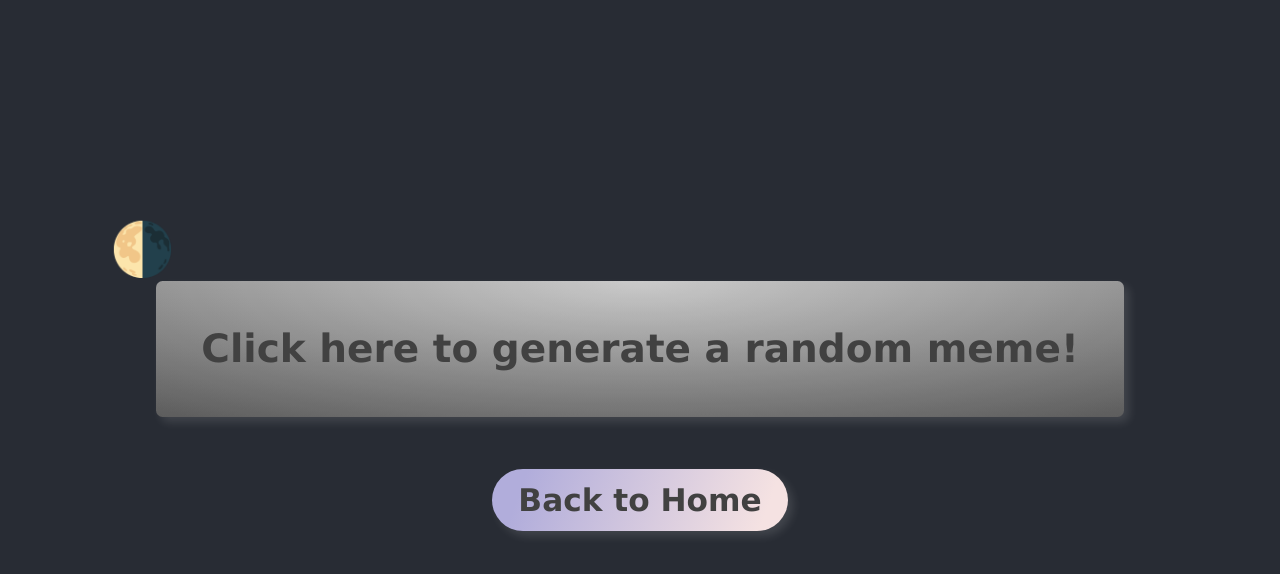
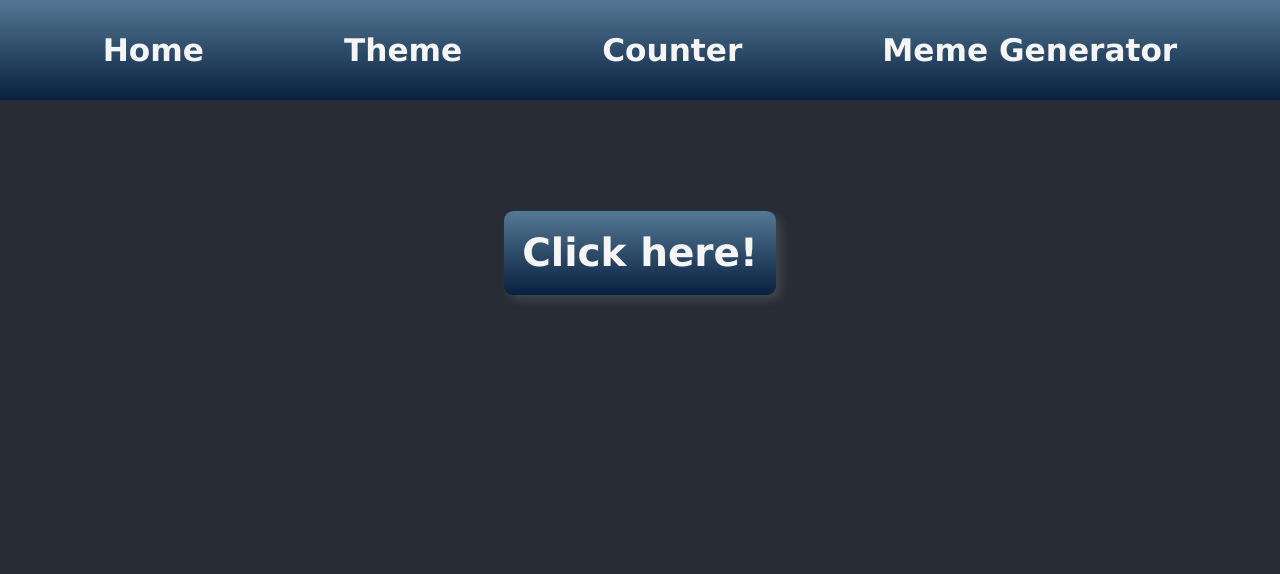
Before and after one commit to Jacquiiii/RandomActions, a React (Create React App) app: page /Meme in a window 1280 px wide. Shown: the top 574 px of the page. Built offline with nearby package versions, Linux system fonts and the light colour scheme.

Commit message:
arrange app structure and styling

```diff
--- a/src/components/App.jsx
+++ b/src/components/App.jsx
@@ -12,36 +12,19 @@ import './styles.css'
 import Home from './Home'
 import Counter from './Counter'
 import Meme from './Meme'
-import Mood from './Mood'
-
-// Styled Components
-import styled from 'styled-components'
-
-const ThemeButton = styled.button`
-  background-color: transparent;
-  border: none;
-  font-size: 2em;
-  cursor: pointer;
-  align-self: flex-start;
-  margin-left: 2em;
-`
+// import Mood from './Mood'
 
 function App() {
-  const { theme, setTheme } = useContext(ThemeContext)
-
-  const handleThemeChange = () => {
-    setTheme(theme === "light" ? "dark" : "light");
-  }
+  const { theme } = useContext(ThemeContext)
 
   return (
     <div className={`App-${theme}`}>
-      <ThemeButton onClick={handleThemeChange}>🌗</ThemeButton>
       <BrowserRouter>
         <Routes>
           <Route exact path="/" element={<Home />} />
           <Route exact path="/Counter" element={<Counter />} />
           <Route exact path="/Meme" element={<Meme />} />
-          <Route exact path="/Mood" element={<Mood />} />
+          {/* <Route exact path="/Mood" element={<Mood />} /> */}
         </Routes>
       </BrowserRouter>
     </div>
--- a/src/components/Counter.jsx
+++ b/src/components/Counter.jsx
@@ -1,14 +1,26 @@
+// External imports
 import React, { useState } from "react"
-import { Link } from "react-router-dom"
 import styled from 'styled-components'
-import { boxShadow, font } from '../helpers/constants'
+
+// Components
+import Nav from "./Nav"
+
+// Styles
+import { boxShadow, font } from '../constants'
 
 // Styled components
+const CounterContainer = styled.div`
+  display: flex;
+  flex-direction: column;
+  align-items: center;
+`
+
 const CounterButtonContainer = styled.div`
   display: flex;
   align-items: center;
   justify-content: space-around;
-  background: linear-gradient(to bottom, rgba(255,255,255,0.15) 0%, rgba(0,0,0,0.15) 100%), radial-gradient(at top center, rgba(255,255,255,0.40) 0%, rgba(0,0,0,0.40) 120%) #989898;
+  margin-top: 6em;
+  background: linear-gradient(to top, #09203f 0%, #537895 100%);
   border-radius: 0.25em;
   box-shadow: ${boxShadow};
   width: 50vw;
@@ -35,24 +47,6 @@ const CounterButtonContainer = styled.div`
   }
 `
 
-const BackButton = styled.button`
-  padding: 0.5em 1em;
-  margin: 2em;
-  border-radius: 1.5em;
-  border: none;
-  font-size: 1em;
-  cursor: pointer;
-  box-shadow: ${boxShadow};
-  font-family: ${font};
-  background: linear-gradient(109.6deg, rgb(177, 173, 219) 11.2%, rgb(245, 226, 226) 91.1%);
-  &:hover {
-    background: radial-gradient(circle at 10% 20%, rgb(254, 255, 165) 0%, rgb(255, 232, 182) 90%);
-  }
-  .link {
-    color: #414141;
-  }
-`
-
 const Counter = () => {
   const [count, setCount] = useState(0)
 
@@ -65,16 +59,14 @@ const Counter = () => {
   }
 
   return (
-    <>
+    <CounterContainer>
+      <Nav />
       <CounterButtonContainer data-testid="counter-component">
         <button onClick={handleDecrease}>–</button>
         <p>{count}</p>
         <button onClick={handleIncrease}>+</button>
       </CounterButtonContainer>
-      <BackButton>
-        <Link className="link" to="/" >Back to Home</Link>
-      </BackButton>
-    </>
+    </CounterContainer>
   )
 }
 
--- a/src/components/Home.jsx
+++ b/src/components/Home.jsx
@@ -1,48 +1,30 @@
+// External imports
 import React from "react"
-import { Link } from "react-router-dom"
 import styled from 'styled-components'
-import { boxShadow, font } from '../helpers/constants'
 
-// Styled components
-const NavigationButtonsContainer = styled.div`
+// Components
+import Nav from "./Nav"
+
+const HomeContainer = styled.div`
+  width: 100%;
   display: flex;
   flex-direction: column;
-  flex-wrap: wrap;
   align-items: center;
-  justify-content: space-around;
-  font-family: ${font};
-  border-radius: 0.25em;
-  padding: 0 1em;
-  font-family: ${font};
-  button {
-    padding: 1em;
-    margin: 1em;
-    font-size: 1em;
-    border-radius: 0.25em;
-    border: none;
-    cursor: pointer;
-    box-shadow: ${boxShadow};
-    font-family: ${font};
-    background: linear-gradient(to bottom, rgba(255,255,255,0.15) 0%, rgba(0,0,0,0.15) 100%), radial-gradient(at top center, rgba(255,255,255,0.40) 0%, rgba(0,0,0,0.40) 120%) #989898;
-    &:hover {
-      background: linear-gradient(109.6deg, rgb(17, 151, 147) 11.2%, rgb(154, 214, 212) 55.4%, rgb(255, 233, 171) 100.2%);
-    };
+  justify-content: center;
+  img {
+    margin-top: 1em;
+    border-radius: 50%;
+    height: 80vh;
+    width: auto;
   }
 `
 
 const Home = () => {
   return (
-    <NavigationButtonsContainer>
-      <button>
-        <Link className="link" to="/Counter" >Click here to see a counter</Link>
-      </button>
-      <button>
-        <Link className="link" to="/Meme" >Click here to generate a meme</Link>
-      </button>
-      {/* <button>
-        <Link className="link" to="/Mood" >Click here to select your mood</Link>
-      </button> */}
-    </NavigationButtonsContainer>
+    <HomeContainer>
+      <Nav></Nav>
+      <img src="https://www.sciencenews.org/wp-content/uploads/2021/02/022421_mt_number-generator_feat-1030x580.jpg"/>
+    </HomeContainer>
   )
 }
 
--- a/src/components/Meme.jsx
+++ b/src/components/Meme.jsx
@@ -1,49 +1,36 @@
+// External imports
 import React, { useState } from "react"
-import { Link } from "react-router-dom"
 import axios from 'axios'
 import styled from 'styled-components'
-import { boxShadow, font } from '../helpers/constants'
 
 // Componenents
 import MemeImageContainer from './MemeImageContainer'
+import Nav from "./Nav"
+
+// Styles
+import { boxShadow, font } from '../constants'
 
 // Styled components
 const MemeContainer = styled.div`
-  background: linear-gradient(to bottom, rgba(255,255,255,0.15) 0%, rgba(0,0,0,0.15) 100%), radial-gradient(at top center, rgba(255,255,255,0.40) 0%, rgba(0,0,0,0.40) 120%) #989898;
   padding: 0.25em;
-  border-radius: 0.25em;
-  box-shadow: ${boxShadow};
+  margin-top: 4em;
+  display: flex;
+  flex-direction: column;
+  align-items: center;
 `
 
 const MemeButton = styled.div`
-  margin: 1em;
   font-size: 1.5em;
   font-weight: bold;
   border: none;
   cursor: pointer;
   font-family: ${font};
-  color: #414141;
-  &:hover {
-    color: purple;
-  };
-`
-
-const BackButton = styled.button`
-  padding: 0.5em 1em;
-  margin: 2em;
-  border-radius: 1.5em;
-  border: none;
-  font-size: 1em;
-  cursor: pointer;
+  color: whitesmoke;
+  width: 20%;
+  padding: 0.5em 0.25em;
+  border-radius: 0.25em;
+  background: linear-gradient(to top, #09203f 0%, #537895 100%);
   box-shadow: ${boxShadow};
-  font-family: ${font};
-  background: linear-gradient(109.6deg, rgb(177, 173, 219) 11.2%, rgb(245, 226, 226) 91.1%);
-  &:hover {
-    background: radial-gradient(circle at 10% 20%, rgb(254, 255, 165) 0%, rgb(255, 232, 182) 90%);
-  }
-  .link {
-    color: #414141;
-  }
 `
 
 const Meme = () => {
@@ -61,15 +48,11 @@ const Meme = () => {
 
   return (
     <>
+      <Nav />
       <MemeContainer>
-        <MemeButton onClick={ generateMeme }>Click here to generate a random meme!</MemeButton>
-        { meme !== '' &&
-          <MemeImageContainer memeImg={meme}/>
-        }
+        <MemeButton onClick={ generateMeme }>Click here!</MemeButton>
+        { meme !== '' && <MemeImageContainer memeImg={meme}/> }
       </MemeContainer>
-      <BackButton>
-        <Link className="link" to="/" >Back to Home</Link>
-      </BackButton>
     </>
   )
 }
--- a/src/components/MemeImageContainer.jsx
+++ b/src/components/MemeImageContainer.jsx
@@ -1,11 +1,13 @@
+// External imports
 import React from "react"
 import styled from 'styled-components'
-import { boxShadow, font } from '../helpers/constants'
+
+// Styles
+import { boxShadow, font } from '../constants'
 
 // Styled components
 const MemeContainer = styled.div`
-  padding: 1em;
-  margin: 1em;
+  margin: 1.5em;
   font-size: 1em;
   border-radius: 0.25em;
   border: none;
--- /dev/null
+++ b/src/components/Nav.jsx
@@ -0,0 +1,51 @@
+// External imports
+import React, { useContext } from "react"
+import { Link } from "react-router-dom"
+import styled from 'styled-components'
+
+// Styles
+import { font } from '../constants'
+
+// Context
+import { ThemeContext } from '../providers/ThemeProvider'
+
+// Styled components
+const NavBar = styled.div`
+  display: flex;
+  justify-content: space-evenly;
+  background: linear-gradient(to top, #09203f 0%, #537895 100%);
+  width: 100%;
+  height: 30%;
+  button {
+    border: none;
+    margin: 1em;
+    cursor: pointer;
+    background: none;
+    font-family: ${font};
+    color: whitesmoke;
+    font-weight: bold;
+    font-size: larger;
+    &:hover {
+      text-decoration: underline;
+    };
+  }
+`
+
+const Nav = () => {
+  const { theme, setTheme } = useContext(ThemeContext)
+
+  const handleThemeChange = () => {
+    setTheme(theme === "light" ? "dark" : "light");
+  }
+
+  return (
+    <NavBar>
+      <button><Link className="link" to="/" >Home</Link></button>
+      <button onClick={handleThemeChange}>Theme</button>
+      <button><Link className="link" to="/Counter" >Counter</Link></button>
+      <button><Link className="link" to="/Meme" >Meme Generator</Link></button>
+    </NavBar>
+  )
+}
+
+export default Nav
--- a/src/components/styles.css
+++ b/src/components/styles.css
@@ -2,10 +2,6 @@
   text-align: center;
   background-color: #282c34;
   min-height: 100vh;
-  display: flex;
-  flex-direction: column;
-  align-items: center;
-  justify-content: center;
   font-size: calc(10px + 2vmin);
   color: white;
 }
@@ -14,10 +10,6 @@
   text-align: center;
   background-color: #fbf7f5;
   min-height: 100vh;
-  display: flex;
-  flex-direction: column;
-  align-items: center;
-  justify-content: center;
   font-size: calc(10px + 2vmin);
   color: #282c34;
 }
@@ -26,5 +18,4 @@
   text-decoration: none;
   color: whitesmoke;
   font-weight: bold;
-  font-size: larger;
 }
--- a/src/index.js
+++ b/src/index.js
@@ -2,7 +2,6 @@ import React from 'react'
 import ReactDOM from 'react-dom/client'
 import './index.css'
 import App from './components/App'
-import reportWebVitals from './reportWebVitals'
 
 // Provider Imports
 import ThemeProvider from './providers/ThemeProvider'
@@ -15,8 +14,3 @@ root.render(
     </ThemeProvider>
   </React.StrictMode>
 )
-
-// If you want to start measuring performance in your app, pass a function
-// to log results (for example: reportWebVitals(console.log))
-// or send to an analytics endpoint. Learn more: https://bit.ly/CRA-vitals
-reportWebVitals()
--- a/src/reportWebVitals.js
+++ /dev/null
@@ -1,13 +0,0 @@
-const reportWebVitals = onPerfEntry => {
-  if (onPerfEntry && onPerfEntry instanceof Function) {
-    import('web-vitals').then(({ getCLS, getFID, getFCP, getLCP, getTTFB }) => {
-      getCLS(onPerfEntry)
-      getFID(onPerfEntry)
-      getFCP(onPerfEntry)
-      getLCP(onPerfEntry)
-      getTTFB(onPerfEntry)
-    })
-  }
-}
-
-export default reportWebVitals
```
Also changed, not shown: src/components/Mood.jsx (+6 -1 lines), src/constants.js (renamed from src/helpers/constants.js), 1 other file (tests, documents, lock files or other folders).
